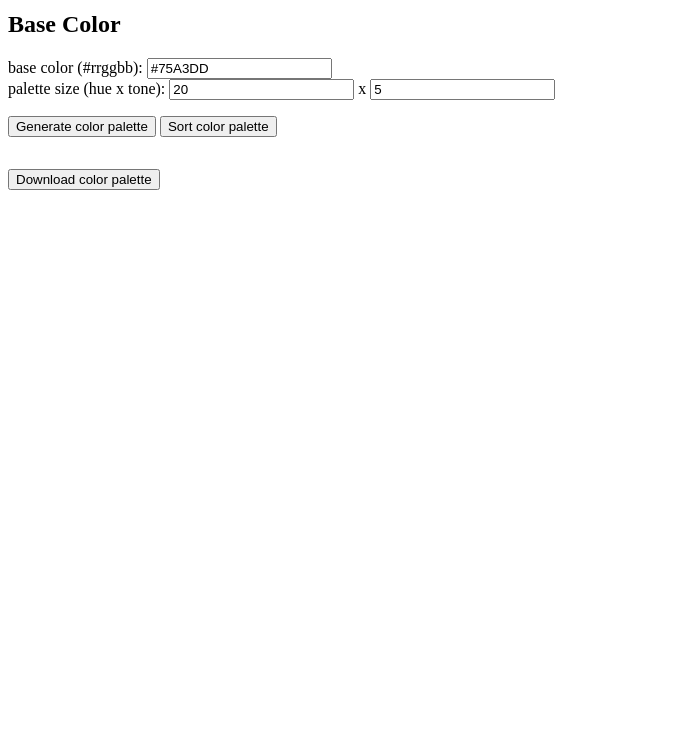
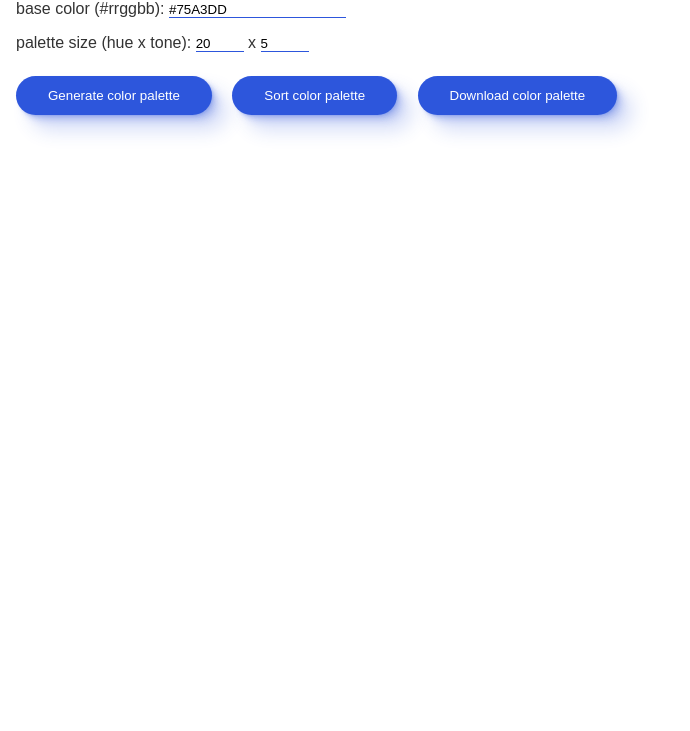
Before and after one commit to Robot-Inventor/hct-color-palette, a website built with webpack: page index.html in a window 1280 px wide. Shown: the part 69-800 px from the top of the page, without its empty margins (0-690 px from the left). Built offline with nearby package versions, Linux system fonts and the light colour scheme.

Commit message:
improve UI

```diff
--- a/index.html
+++ b/index.html
@@ -8,29 +8,95 @@
     </head>
     <body>
         <h1>HCT Color Palette</h1>
-        <h2>Base Color</h2>
+        <form>
             <div>
                 <label for="base_color">base color (#rrggbb): </label
                 ><input type="text" name="base_color" id="base_color" value="#75A3DD" required />
             </div>
             <div>
                 <label for="palette_size">palette size (hue x tone): </label
-            ><input type="number" name="palette_size" id="palette_size_hue" value="20" step="1" min="1" required /> x
+                ><input type="number" name="palette_size" id="palette_size_hue" value="20" step="1" min="1" required />
+                x
                 <input type="number" name="palette_size" id="palette_size_tone" value="5" step="1" min="1" required />
             </div>
+        </form>
         <button id="generate_button">Generate color palette</button>
         <button id="sort_button">Sort color palette</button>
+        <button id="download_button">Download color palette</button>
         <div id="palette"></div>
-        <button id="download_button">Download color palette</button>
         <style>
+            :root {
+                --theme-color: rgb(45, 86, 220);
+            }
+
+            * {
+                margin: 0;
+                padding: 0;
+                box-sizing: border-box;
+            }
+
+            html,
+            body {
+                font-family: sans-serif;
+                color: #333;
+                width: 100vw;
+            }
+
+            body {
+                padding: 1rem;
+            }
+
+            h1 {
+                margin-bottom: 0.5em;
+            }
+
+            form {
+                margin: 0.5rem 0;
+            }
+
+            form > * {
+                margin-top: 1rem;
+            }
+
+            input {
+                border: none;
+                border-bottom: solid 0.1rem var(--theme-color);
+            }
+
+            input[type="number"] {
+                width: 3rem;
+            }
+
             button {
-                margin: 1rem 0;
+                margin: 1rem;
+                margin-left: 0;
+                background: none;
+                border: none;
+                border-radius: 3rem;
+                padding: 0.75rem 2rem;
+                cursor: pointer;
+                background: var(--theme-color);
+                color: white;
+                box-shadow: 0.4px 0.4px 0.5px rgba(45, 86, 220, 0.056), 1px 1px 1.3px rgba(45, 86, 220, 0.081),
+                    1.9px 1.9px 2.4px rgba(45, 86, 220, 0.1), 3.4px 3.4px 4.2px rgba(45, 86, 220, 0.119),
+                    6.3px 6.3px 7.9px rgba(45, 86, 220, 0.144), 15px 15px 19px rgba(45, 86, 220, 0.2);
             }
 
             #palette {
                 display: flex;
+                flex-wrap: nowrap;
                 flex-direction: column;
                 width: max-content;
+                padding: 0.25rem;
+            }
+
+            #palette > div {
+                display: flex;
+                margin-top: 0.25rem;
+            }
+
+            #palette > div:first-of-type {
+                margin-top: 0;
             }
 
             #palette > div > div {
```
Lines whose indentation alone changed are shown as unchanged.
